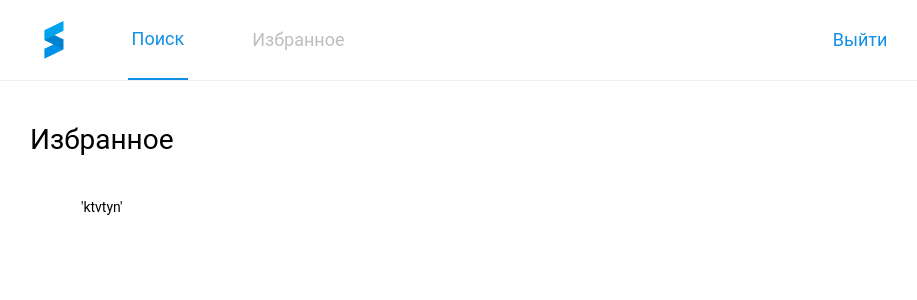
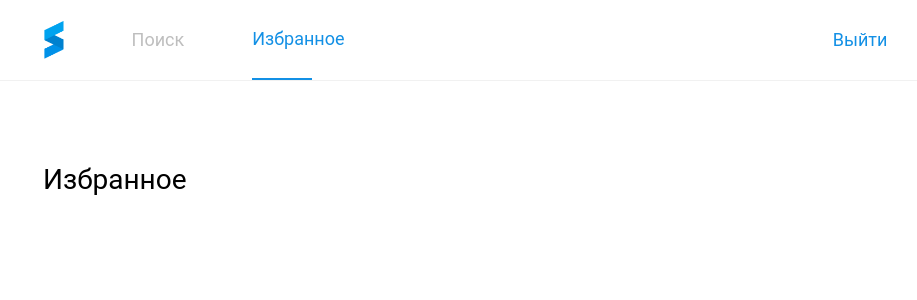
Before and after one commit to Ilya199319922020/react-ts-search-youtube-video, a React (Create React App) app: page /search in a window 1280 px wide. Both pictures are taken after a click on the button "Поиск". Shown: the top 300 px of the page, without its empty margins (170-1087 px from the left). Built offline with nearby package versions, Linux system fonts and the light colour scheme.

Commit message:
added save to favorites request

```diff
--- a/src/components/AuxiliaryComponent/ModalForm.tsx
+++ b/src/components/AuxiliaryComponent/ModalForm.tsx
@@ -7,10 +7,11 @@ import { ModalFormProps } from '../../TypeProps/TypeProps';
 
 const ModalForm: React.FC<ModalFormProps> = ({
 	headerName, title, req, valueField,
-	 noBtnName, btnName,
-
+	noBtnName, btnName,
 }) => {
+	const { favorites } = useAppSelector(state => state.favoritesSlice)
 	const dispatch = useAppDispatch();
+	const [isActiveSave, setIsActiveSave] = useState(false);
 	const [formState, setFormState] = useState<IFavorites>({
 		valueReq: valueField,
 		valueName: '',
@@ -32,11 +33,16 @@ const ModalForm: React.FC<ModalFormProps> = ({
 
 	const handleSubmitForm = (e: React.MouseEvent<HTMLElement>) => {
 		e.preventDefault();
-		if (formState.valueName) {
+		setIsActiveSave(true);
+	};
+
+	useEffect(() => {
+		if (formState.valueName && isActiveSave) {
 			dispatch(addReqValueFavorites(formState));
-			closeModal(e);
+			dispatch(openCloseModal(false));
 		}
-	};
+	}, [isActiveSave]);
+
 
 	return (
 		<>
@@ -112,14 +118,18 @@ const ModalForm: React.FC<ModalFormProps> = ({
 						type='submit'
 						onClick={closeModal}
 					>
-						{noBtnName}
+						{
+							noBtnName
+						}
 					</button>
 					<button
 						className={styles.modal__block_formBtnSave}
 						type='submit'
 						onClick={handleSubmitForm}
 					>
-						{btnName}
+						{
+							btnName
+						}
 					</button>
 				</div>
 			</form>
--- /dev/null
+++ b/src/components/Favorites/FavoriteElement/FavoriteElement.tsx
@@ -0,0 +1,35 @@
+import React from 'react';
+import styles from '../../../styles/Favorites.module.scss';
+import { FavoriteElementProps } from '../../../TypeProps/TypeProps';
+
+const FavoriteElement: React.FC<FavoriteElementProps> = ({ valueReq }) => {
+	return (
+		<div
+			className={styles.favoritesElement}
+		>
+			<span
+				className={styles.favoritesElement__text}
+			>
+				{
+					valueReq
+				}
+			</span>
+			<div
+				className={styles.favoritesElement__block}
+			>
+				<button
+					className={styles.favoritesElement__block_executeBtn}
+				>
+					Выполнить
+				</button>
+				<button
+					className={styles.favoritesElement__block_updateBtn}
+				>
+					Изменить
+				</button>
+			</div>
+		</div>
+	);
+};
+
+export default FavoriteElement;
--- a/src/components/Favorites/Favorites.tsx
+++ b/src/components/Favorites/Favorites.tsx
@@ -1,7 +1,12 @@
 import React from 'react';
+import { useAppSelector } from '../../hooks/redux';
 import styles from '../../styles/Favorites.module.scss';
+import { FavoritesProp } from '../../TypeProps/TypeProps';
+import FavoriteElement from './FavoriteElement/FavoriteElement';
 
-const Favorites = () => {
+const Favorites: React.FC<FavoritesProp> = ({ }) => {
+	const { favorites } = useAppSelector(state => state.favoritesSlice);
+
 	return (
 		<div
 			className={styles.favorites}
@@ -11,16 +16,14 @@ const Favorites = () => {
 			>
 				Избранное
 			</h3>
-			<div
-				className={styles.favorites__block}
-			>
-				<div
-					className={styles.favorites__block_element}
-				>
-					'ktvtyn'
-				</div>
-			</div>
-
+			{
+				favorites.length > 0 && favorites
+					.map(h => <FavoriteElement
+						key={h.valueReq}
+						valueReq={h.valueReq}
+					/>
+					)
+			}
 		</div>
 	);
 };
--- a/src/components/Header/Header.tsx
+++ b/src/components/Header/Header.tsx
@@ -20,19 +20,26 @@ const Header: React.FC<HeaderProps> = ({ setIsSearchPage, isSearchPage }) => {
 					<img src={logo} width={'19.54px'} />
 				</div>
 				<button
-					className={styles.container__header_leftActiveBtn}
+					className={
+						isSearchPage
+							? styles.container__header_leftActiveBtn
+							: styles.container__header_leftBtn
+					}
 					onClick={handleIsPage}
 				>
 					Поиск
 				</button>
 				<button
-					className={styles.container__header_leftBtn}
+									className={
+						!isSearchPage
+							? styles.container__header_leftActiveBtn
+							: styles.container__header_leftBtn
+					}
 					onClick={handleIsPage}
-				>
+									>
 					Избранное
 				</button>
 			</div>
-
 			<button
 				className={styles.container__header_exitBtn}
 			>
--- a/src/models/Favorites.ts
+++ b/src/models/Favorites.ts
@@ -1,7 +1,6 @@
-import { IVideoCard } from "./VideoCard";
 
 export interface IFavorites {
 	valueReq: string;
 	valueName: string;
-		maxAmount: number;
+	maxAmount: number;
 }
--- a/src/styles/Favorites.module.scss
+++ b/src/styles/Favorites.module.scss
@@ -4,15 +4,27 @@
 	font-size: 28px;
 	line-height: 40px;
 	color: #000000;
+
+}
+
+%btnstyle {
+	height: 30px;
+	width: 100px;
+	color: rgb(255, 255, 255);
+	background-color: #1390E5;
+	padding: 10px;
+	display: flex;
+	align-items: center;
+	justify-content: center;
 }
 
 .favorites {
 	margin-top: 80px;
-	margin-left: 200px;
-	margin-bottom: 40px;
+	padding: 40px 213px 40px 213px;
+	width: 100%;
 	display: flex;
 	flex-direction: column;
-	align-items: center;
+	align-items: start;
 	align-self: start;
 
 	.favorites__header {
@@ -24,4 +36,30 @@
 		margin-bottom: 40px;
 		@extend %styletext;
 	}
+
+	.favoritesElement {
+		height: 47px;
+		min-width: 100%;
+		display: flex;
+		justify-content: space-between;
+		align-items: center;
+		border-bottom: 1px solid #F1F1F1;
+
+		.favoritesElement__text {
+			margin-right: 300px;
+		}
+
+		.favoritesElement__block {
+			display: flex;
+		}
+
+		.favoritesElement__block_executeBtn {
+			@extend %btnstyle;
+			margin-right: 20px
+		}
+
+		.favoritesElement__block_updateBtn {
+			@extend %btnstyle;
+		}
+	}
 }
```
Also changed, not shown: src/TypeProps/TypeProps.ts (+8 -0 lines), src/components/Container.tsx (+7 -6 lines).
